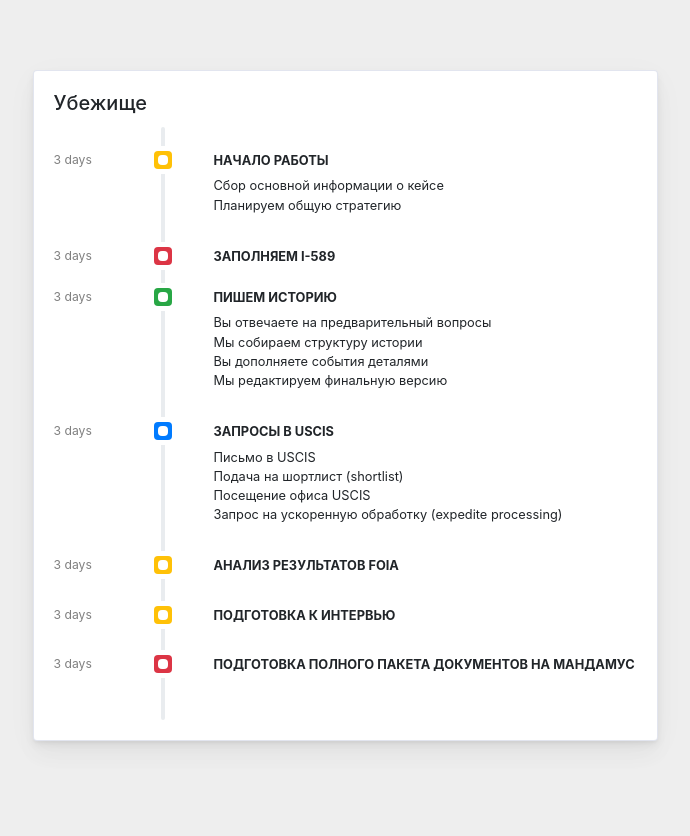
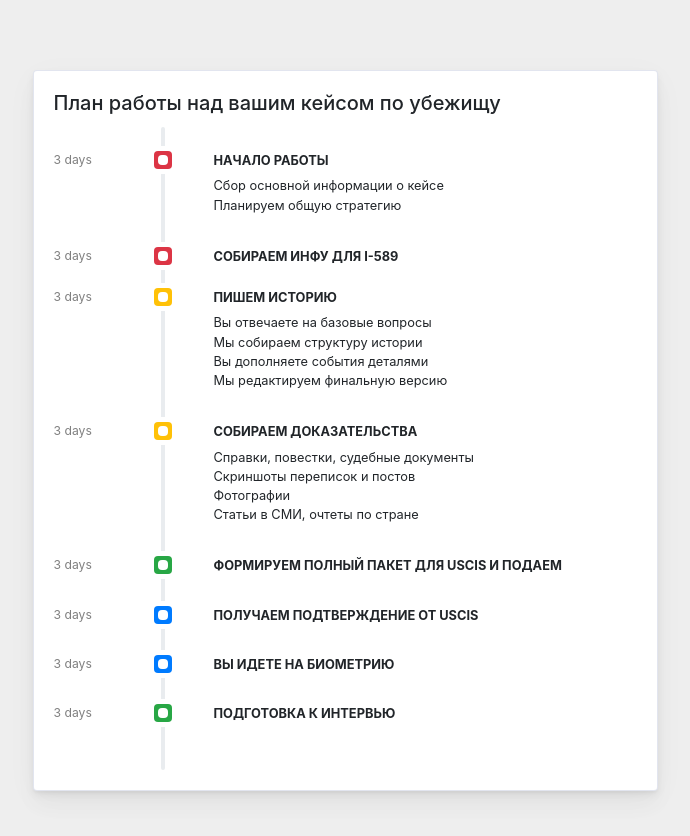
Before and after one commit to erekhinskaya/timeline, a plain HTML site: page timeline_asylum.html in a window 1280 px wide. Shown: the whole page, without its empty margins (295-985 px from the left). Drawn offline with nearby package versions, Linux system fonts and the light colour scheme.

Commit message:
update asylum

```diff
--- a/timeline_asylum.html
+++ b/timeline_asylum.html
@@ -157,12 +157,12 @@
 
             <div class="main-card mb-3 card">
                 <div class="card-body">
-                    <h5 class="card-title">Убежище</h5>
+                    <h5 class="card-title">План работы над вашим кейсом по убежищу</h5>
                     <div class="vertical-timeline vertical-timeline--animate vertical-timeline--one-column">
                         <div class="vertical-timeline-item vertical-timeline-element">
                             <div>
                                 <span class="vertical-timeline-element-icon bounce-in">
-                                    <i class="badge badge-dot badge-dot-xl badge-warning"> </i>
+                                    <i class="badge badge-dot badge-dot-xl badge-danger"> </i>
                                 </span>
                                 <div class="vertical-timeline-element-content bounce-in">
                                     <h4 class="timeline-title">Начало работы</h4>
@@ -180,7 +180,7 @@
                                     <i class="badge badge-dot badge-dot-xl badge-danger"> </i>
                                 </span>
                                 <div class="vertical-timeline-element-content bounce-in">
-                                    <h4 class="timeline-title">Заполняем I-589</h4>
+                                    <h4 class="timeline-title">Собираем инфу для I-589</h4>
                                     <span class="vertical-timeline-element-date" data-days="8">3 days</span>
                                 </div>
                             </div>
@@ -189,11 +189,11 @@
                         <div class="vertical-timeline-item vertical-timeline-element">
                             <div>
                                 <span class="vertical-timeline-element-icon bounce-in">
-                                    <i class="badge badge-dot badge-dot-xl badge-success"> </i>
+                                    <i class="badge badge-dot badge-dot-xl badge-warning"> </i>
                                 </span>
                                 <div class="vertical-timeline-element-content bounce-in">
                                     <h4 class="timeline-title">Пишем историю</h4>
-                                    <p> Вы отвечаете на предварительный вопросы<br>
+                                    <p> Вы отвечаете на базовые вопросы<br>
                                         Мы собираем структуру истории<br>
                                         Вы дополняете события деталями<br>
                                         Мы редактируем финальную версию
@@ -206,28 +206,14 @@
                         <div class="vertical-timeline-item vertical-timeline-element">
                             <div>
                                 <span class="vertical-timeline-element-icon bounce-in">
-                                    <i class="badge badge-dot badge-dot-xl badge-primary"> </i>
-                                </span>
-                                <div class="vertical-timeline-element-content bounce-in">
-                                    <h4 class="timeline-title">Запросы в USCIS</h4>
-                                    <p> Письмо в USCIS<br>
-                                        Подача на шортлист (shortlist)<br>
-                                        Посещение офиса USCIS<br>
-                                        Запрос на ускоренную обработку (expedite processing)
-                                    </p>
-                                    <span class="vertical-timeline-element-date" data-days="29">3 days</span>
-                                </div>
-                            </div>
-                        </div>
-
-                        <div class="vertical-timeline-item vertical-timeline-element">
-                            <div>
-                                <span class="vertical-timeline-element-icon bounce-in">
                                     <i class="badge badge-dot badge-dot-xl badge-warning"> </i>
                                 </span>
                                 <div class="vertical-timeline-element-content bounce-in">
-                                    <h4 class="timeline-title">Анализ результатов FOIA</h4>
-                                    <p>
+                                    <h4 class="timeline-title">Собираем доказательства</h4>
+                                    <p> Справки, повестки, судебные документы<br>
+                                        Скриншоты переписок и постов<br>
+                                        Фотографии<br>
+                                        Статьи в СМИ, очтеты по стране
                                     </p>
                                     <span class="vertical-timeline-element-date" data-days="36">3 days</span>
                                 </div>
@@ -238,26 +224,57 @@
                         <div class="vertical-timeline-item vertical-timeline-element">
                             <div>
                                 <span class="vertical-timeline-element-icon bounce-in">
-                                    <i class="badge badge-dot badge-dot-xl badge-warning"> </i>
+                                    <i class="badge badge-dot badge-dot-xl badge-success"> </i>
+                                </span>
+                                <div class="vertical-timeline-element-content bounce-in">
+                                    <h4 class="timeline-title">Формируем полный пакет для USCIS и подаем</h4>
+                                    <p>
+                                    </p>
+                                    <span class="vertical-timeline-element-date" data-days="43">3 days</span>
+                                </div>
+                            </div>
+                        </div>
+
+                        <div class="vertical-timeline-item vertical-timeline-element">
+                            <div>
+                                <span class="vertical-timeline-element-icon bounce-in">
+                                    <i class="badge badge-dot badge-dot-xl badge-primary"> </i>
+                                </span>
+                                <div class="vertical-timeline-element-content bounce-in">
+                                    <h4 class="timeline-title">Получаем подтверждение от USCIS</h4>
+                                    <p>
+                                    </p>
+                                    <span class="vertical-timeline-element-date" data-days="74">3 days</span>
+                                </div>
+                            </div>
+                        </div>
+
+                        <div class="vertical-timeline-item vertical-timeline-element">
+                            <div>
+                                <span class="vertical-timeline-element-icon bounce-in">
+                                    <i class="badge badge-dot badge-dot-xl badge-primary"> </i>
+                                </span>
+                                <div class="vertical-timeline-element-content bounce-in">
+                                    <h4 class="timeline-title">Вы идете на биометрию</h4>
+                                    <p>
+                                    </p>
+                                    <span class="vertical-timeline-element-date" data-days="84">3 days</span>
+                                </div>
+                            </div>
+                        </div>
+
+
+
+                        <div class="vertical-timeline-item vertical-timeline-element">
+                            <div>
+                                <span class="vertical-timeline-element-icon bounce-in">
+                                    <i class="badge badge-dot badge-dot-xl badge-success"> </i>
                                 </span>
                                 <div class="vertical-timeline-element-content bounce-in">
                                     <h4 class="timeline-title">Подготовка к интервью</h4>
                                     <p>
                                     </p>
-                                    <span class="vertical-timeline-element-date" data-days="44">3 days</span>
-                                </div>
-                            </div>
-                        </div>
-                        <div class="vertical-timeline-item vertical-timeline-element">
-                            <div>
-                                <span class="vertical-timeline-element-icon bounce-in">
-                                    <i class="badge badge-dot badge-dot-xl badge-danger"> </i>
-                                </span>
-                                <div class="vertical-timeline-element-content bounce-in">
-                                    <h4 class="timeline-title">Подготовка полного пакета документов на мандамус</h4>
-                                    <p>
-                                    </p>
-                                    <span class="vertical-timeline-element-date" data-days="52">3 days</span>
+                                    <span class="vertical-timeline-element-date" data-days="90">3 days</span>
                                 </div>
                             </div>
                         </div>
```
